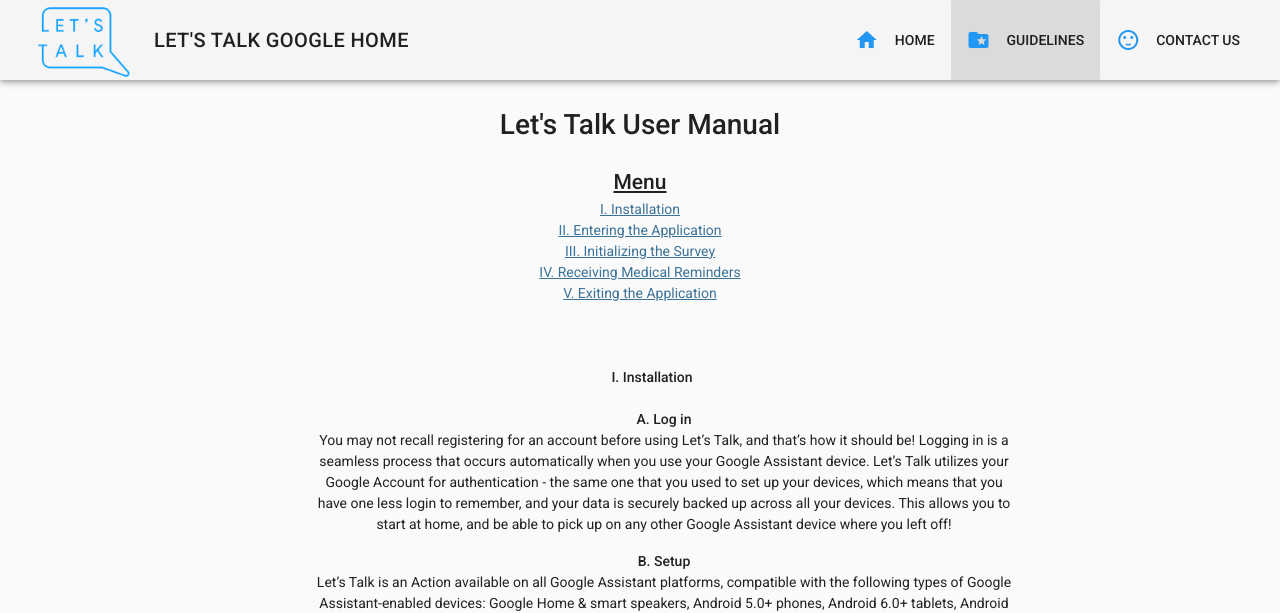
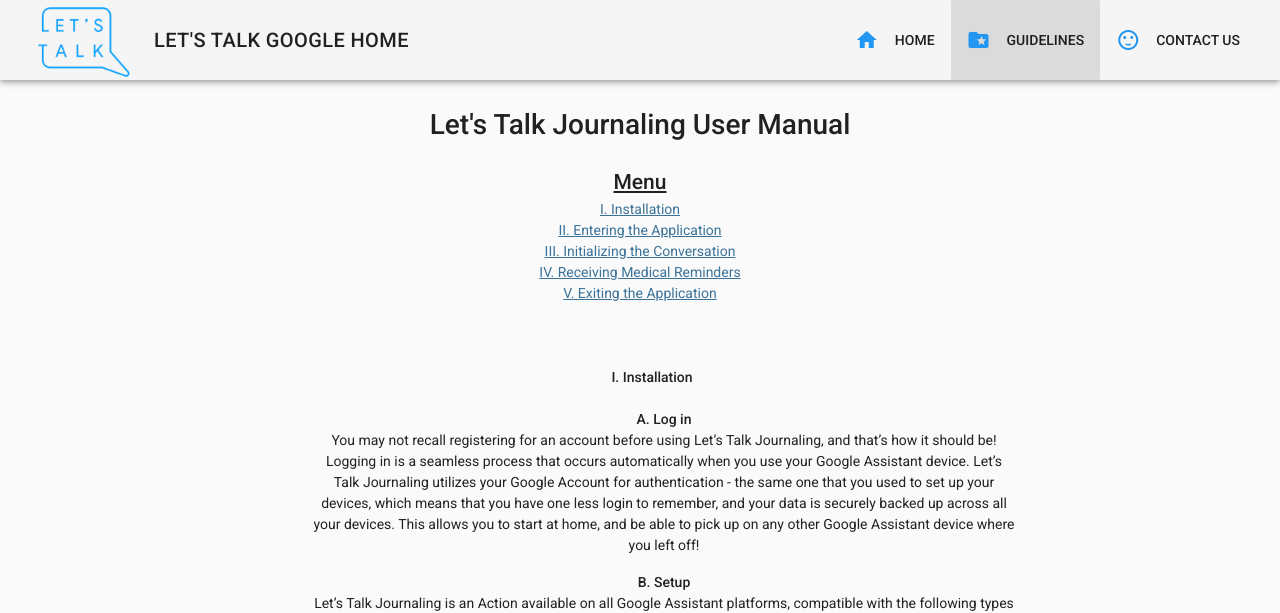
Before and after one commit to dlvcsulb/CSULB-Design-491-Let-s-Talk, a Vue app in the folder html-production/vuetifyapp/: page /guidelines/user in a window 1280 px wide. Shown: the top 613 px of the page. Built offline with nearby package versions, Linux system fonts and the light colour scheme.

Commit message:
Update UserGuidelines.vue
Updated most of the Doc but need to discuss more with jason.

```diff
--- a/html-production/vuetifyapp/src/components/UserGuidelines.vue
+++ b/html-production/vuetifyapp/src/components/UserGuidelines.vue
@@ -3,12 +3,12 @@
     <v-layout column align-center>
       <v-flex>
 
-        <h1 align="center">Let's Talk User Manual</h1>
+        <h1 align="center">Let's Talk Journaling User Manual</h1>
         <br>
         <h2 align="center"><u>Menu</u></h2>
           <a HREF="#Install">I. Installation</a>
         	<br/><a href="#Enter">II. Entering the Application</a>
-        	<br/><a href="#Initialize">III. Initializing the Survey</a>
+        	<br/><a href="#Initialize">III. Initializing the Conversation</a>
         	<br/><a href="#Medical">IV. Receiving Medical Reminders</a>
         	<br/><a href="#Exit">V. Exiting the Application</a>
           <br><br><br>
@@ -21,11 +21,11 @@
         		<ol type="A">
         		<strong><li>Log in</li></strong>
         			<p>
-        				You may not recall registering for an account before using Let’s Talk, and that’s how it should be! Logging in is a seamless process that occurs automatically when you use your Google Assistant device. Let’s Talk utilizes your Google Account for authentication - the same one that you used to set up your devices, which means that you have one less login to remember, and your data is securely backed up across all your devices. This allows you to start at home, and be able to pick up on any other Google Assistant device where you left off!
+        				You may not recall registering for an account before using Let’s Talk Journaling, and that’s how it should be! Logging in is a seamless process that occurs automatically when you use your Google Assistant device. Let’s Talk Journaling utilizes your Google Account for authentication - the same one that you used to set up your devices, which means that you have one less login to remember, and your data is securely backed up across all your devices. This allows you to start at home, and be able to pick up on any other Google Assistant device where you left off!
         			</p>
         		<strong><li>Setup</li></strong>
         			<p>
-        				Let’s Talk is an Action available on all Google Assistant platforms, compatible with the following types of Google Assistant-enabled devices: Google Home & smart speakers, Android 5.0+ phones, Android 6.0+ tablets, Android 6.0+ TVs, Chrome OS devices (Chromebook and Chromebox), iOS 9.0+ phones, and headphones.
+        				Let’s Talk Journaling is an Action available on all Google Assistant platforms, compatible with the following types of Google Assistant-enabled devices: Google Home & smart speakers, Android 5.0+ phones, Android 6.0+ tablets, Android 6.0+ TVs, Chrome OS devices (Chromebook and Chromebox), iOS 9.0+ phones, and headphones.
         				<br/><br/>Setup is an extremely easy task. Follow these simple instructions to get started:
 
               <ol type="1">
@@ -45,7 +45,7 @@
         			</li>
               <br>
         			<li class="directions">
-        				Using the search box, enter “Let's Talk”.
+        				Using the search box, enter “Let's Talk Journaling”.
                 <br>
         				<img src="@/assets/search.png" alt="Search" style="width:250px;height:500px; border:2px solid black">
         			</li>
@@ -69,7 +69,7 @@
         		<strong><li>Entering the Application</li></strong>
             <br>
         			<p>
-        					Once Let’s Talk has been connected to your Google Assistant, entering and using the system is incredibly simple! You won’t see an app icon on your device because it is launched through the Assistant.
+        					Once Let’s Talk Journaling has been connected to your Google Assistant, entering and using the system is incredibly simple! You won’t see an app icon on your device because it is launched through the Assistant.
         					<br><br>
         				To enter the program, follow these simple instructions:
         			<ol type="1">
@@ -112,7 +112,7 @@
         		<a name="Initialize"></a>
         		<strong><li>Initializing the Survey</li></strong>
         			<p>
-        				Let’s Talk is centered on being able to speak to you and make you feel better! The built-in survey asks you questions sourced from medical professionals across the world to aid you in your journey to brighter days.
+        				Let’s Talk Journaling is centered on being able to speak to you and make you feel better! The built-in survey asks you questions sourced from medical professionals across the world to aid you in your journey to brighter days.
         				<br><br>
         			<strong>To begin the survey, follow these simple instructions:</strong>
               </p>
```
